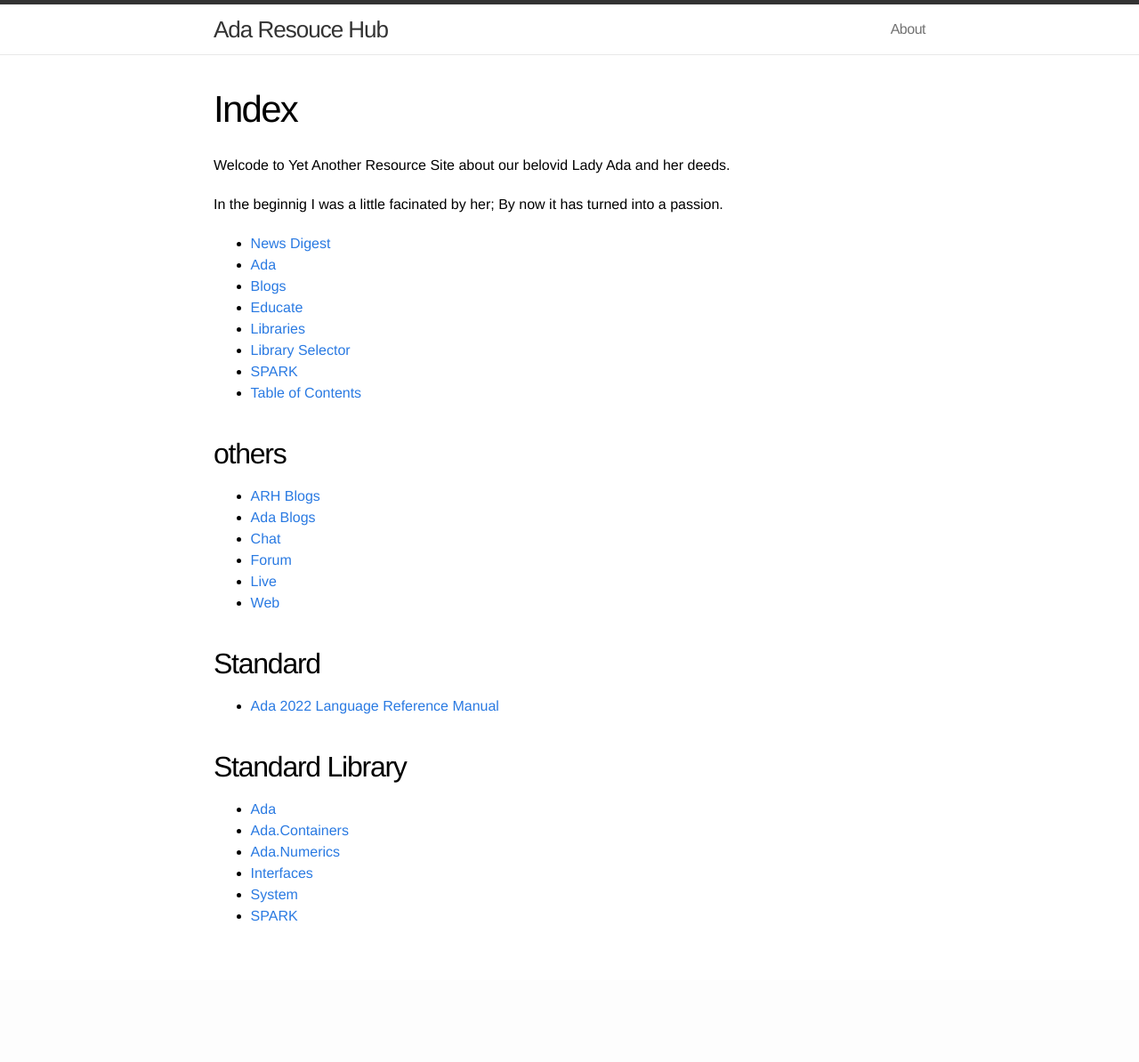
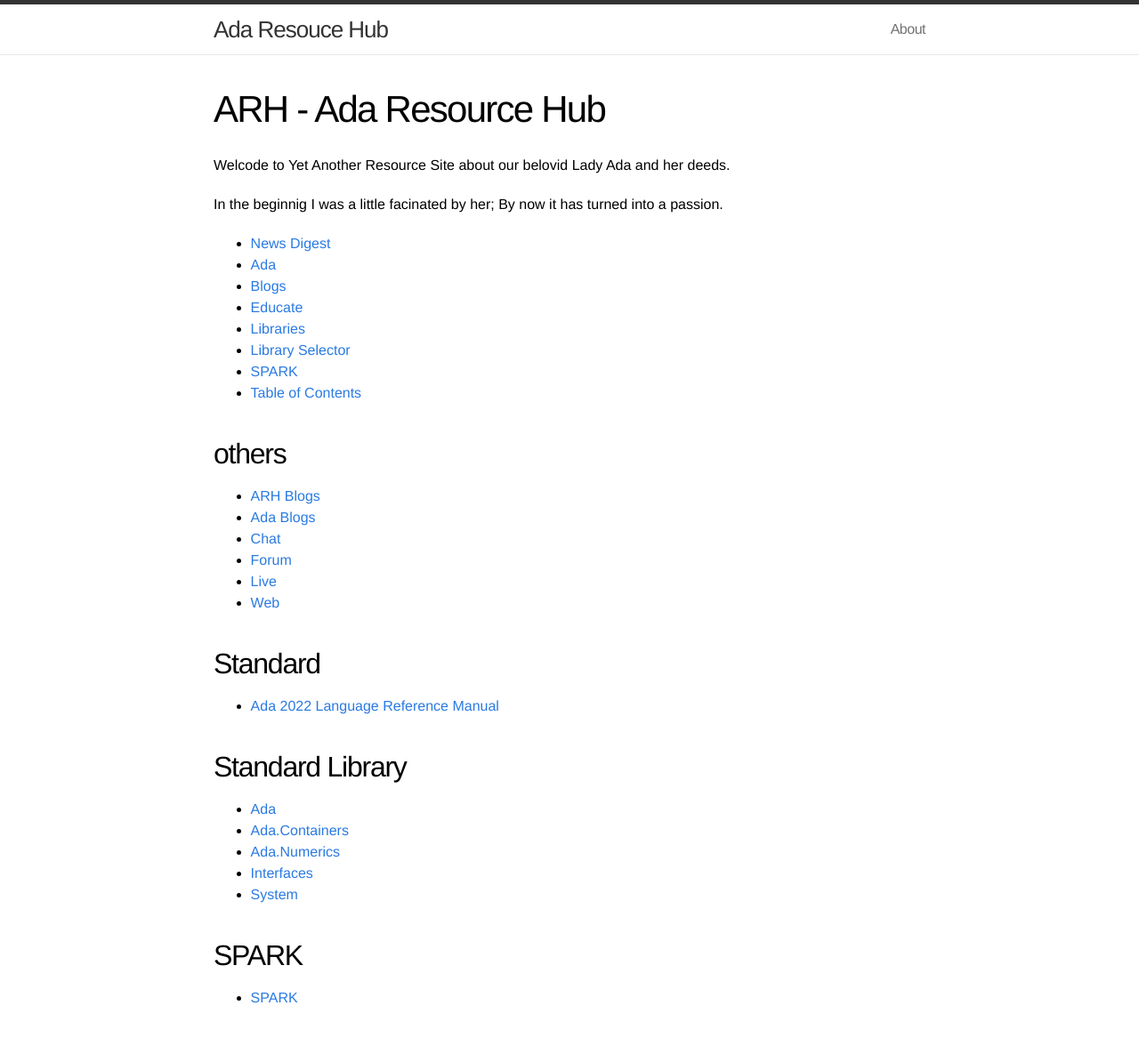
Before and after one commit to the-ARH/the-ARH.github.io, a Jekyll site: the page built from index.md, in a window 1280 px wide. Shown: the whole page at 89% size. Built offline with Jekyll 4.4.1, drawn with Linux system fonts in a browser that asks for light colours; our own code applies the rules of GitHub Pages for plain Markdown files; before the commit the page ends 1102 px from its top, so only the background shows below that.

Commit message:
Update index.md

```diff
--- a/index.md
+++ b/index.md
@@ -1,6 +1,5 @@
 ---
-layout: page
-title: Index
+title: ARH - Ada Resource Hub
 ---
 
 Welcode to Yet Another Resource Site about our belovid Lady Ada and her deeds.
@@ -18,7 +17,7 @@ a passion.
 - [Table of Contents](/toc/)
 
 others
----
+----
 - [ARH Blogs](/blogs/)
 - [Ada Blogs](/ada/blogs/)
 - [Chat](/ada/chat/)
@@ -27,14 +26,17 @@ others
 - [Web](/ada/web/)
 
 Standard
----
+----
 - [Ada 2022 Language Reference Manual](http://www.ada-auth.org/standards/ada22.html)
 
 Standard Library
----
+----
 - [Ada](/ada/man/ada/)
 - [Ada.Containers](/ada/man/ada-containers/)
 - [Ada.Numerics](/ada/man/ada-numerics/)
 - [Interfaces](/ada/man/interfaces/)
 - [System](/ada/man/system/)
+
+SPARK
+----
 - [SPARK](/spark/)
```
